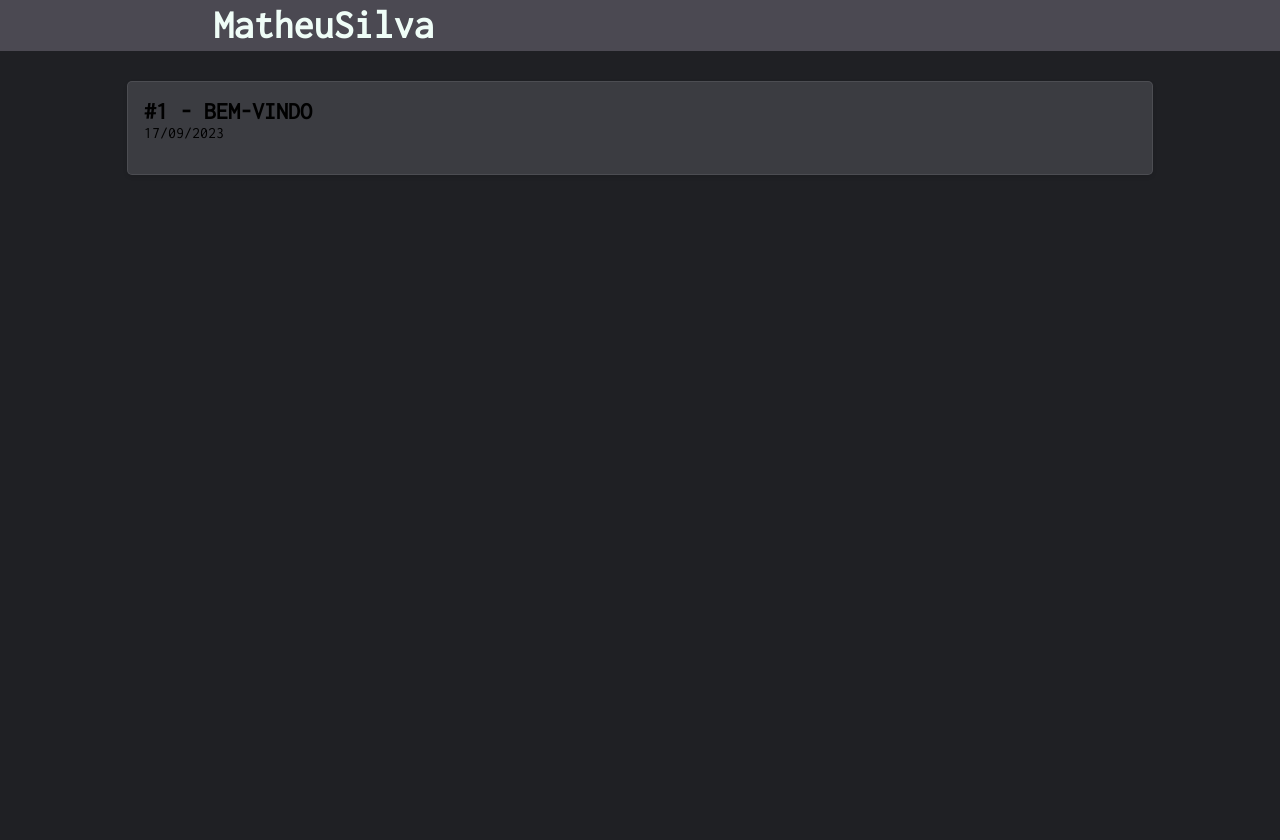
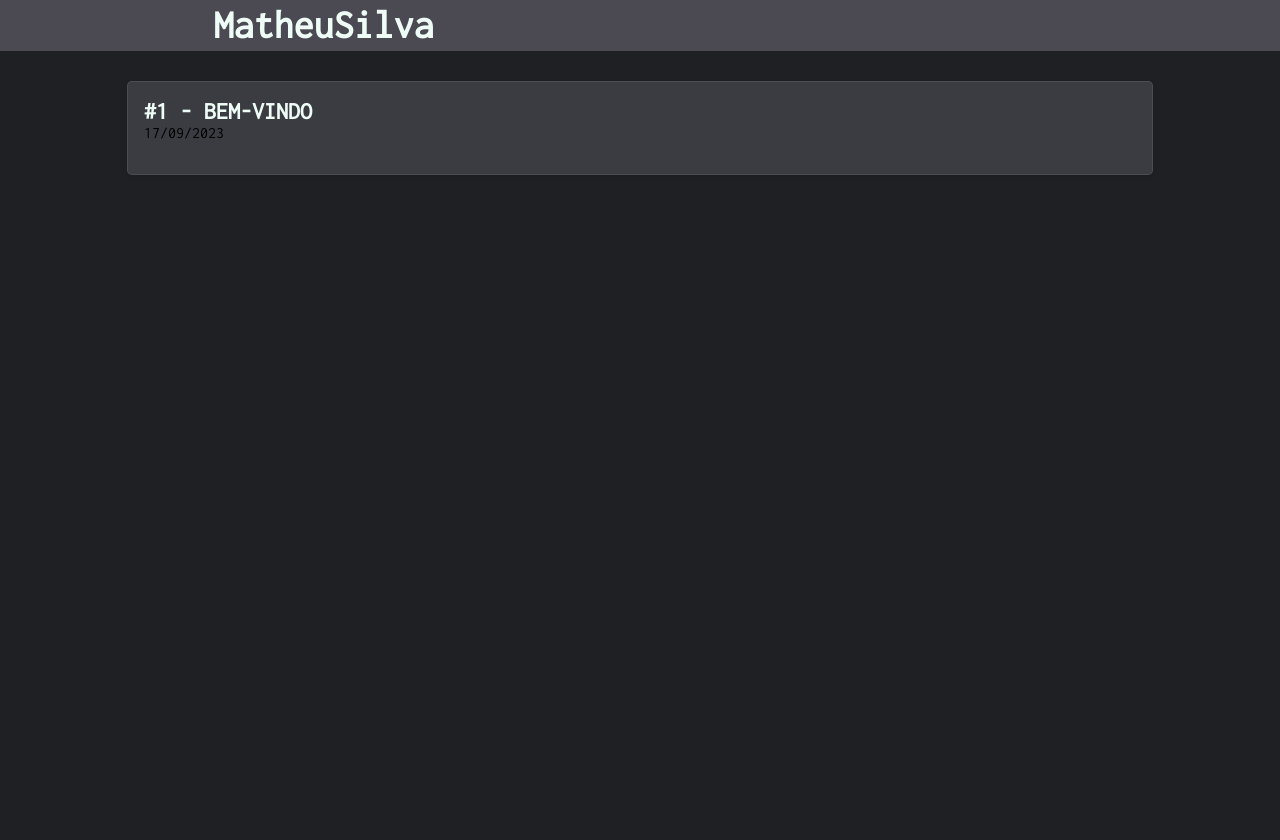
Before and after one commit to Msvianna/blog, a plain HTML site: page index.html in a window 1280 px wide. Shown: the top 840 px of the page. Drawn offline with Linux system fonts and the light colour scheme; a web font is replaced by a local one.

Commit message:
Update style.css

```diff
--- a/style.css
+++ b/style.css
@@ -5,6 +5,7 @@
 
 }
 h1{
+  color:#effdf7;
   font-family: 'Inconsolata', monospace,'Gluten', cursive;
 }
 h3{
```
